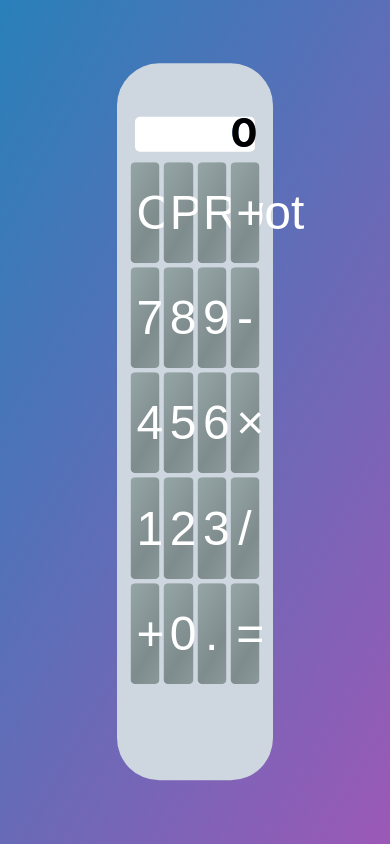
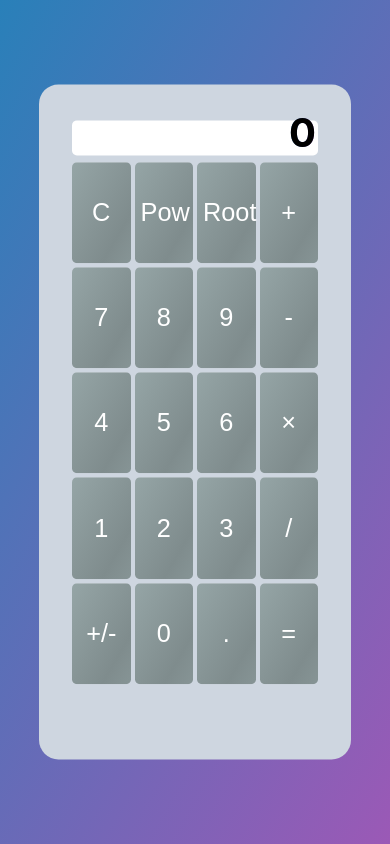
Before and after one commit to Ethan0104/Simple-Calculator-ReactJS, a React (Create React App) app: page / in a window 390 px wide. Built offline with nearby package versions, Linux system fonts and the light colour scheme.

Commit message:
Added phone mode

```diff
--- a/src/Components/Button.js
+++ b/src/Components/Button.js
@@ -1,20 +1,30 @@
 import React, { Component } from "react"
 
-const buttonStyle = {
+const buttonStyleWide = {
 	width: "7.5vw",
 	height: "12vh",
-	fontSize: "300%",
+	fontSize: "2.5vw",
 	border: "none",
 	outlineWidth: "0px",
-	//backgroundImage: "linear-gradient(120deg, #95a5a6, #7f8c8d, #95a5a6)",
-	// backgroundImage: "linear-gradient(120deg, #70a1ff, #1e90ff, #70a1ff)",
-	// backgroundImage: "linear-gradient(120deg, #747d8c, #57606f, #747d8c)",
 	backgroundImage: "linear-gradient(120deg, #95a5a6, #7f8c8d, #95a5a6)",
 	backgroundSize: "200%",
 	color: "white",
 	borderRadius: "5px",
 	transition: "0.5s"
 }
+const buttonStyleMobile = {
+	width: "15vw",
+	height: "12vh",
+	fontSize: "3vh",
+	border: "none",
+	outlineWidth: "0px",
+	backgroundImage: "linear-gradient(120deg, #95a5a6, #7f8c8d, #95a5a6)",
+	backgroundSize: "200%",
+	color: "white",
+	borderRadius: "5px",
+	transition: "0.5s"
+}
+
 const hoveredButtonStyle = {
 	backgroundPosition: "right"
 }
@@ -37,10 +47,21 @@ class Button extends Component {
 		) {
 			functional = true
 		}
-		this.state = {
-			functional: functional,
-			hover: false
+
+		if (window.innerWidth >= window.innerHeight) {
+			this.state = {
+				functional: functional,
+				hover: false,
+				buttonStyle: buttonStyleWide
+			}
+		} else {
+			this.state = {
+				functional: functional,
+				hover: false,
+				buttonStyle: buttonStyleMobile
+			}
 		}
+
 		this.hoverHandler = this.hoverHandler.bind(this)
 		this.blurHandler = this.blurHandler.bind(this)
 	}
@@ -57,7 +78,7 @@ class Button extends Component {
 	}
 
 	render() {
-		let currentStyle = buttonStyle
+		let currentStyle = this.state.buttonStyle
 		if (this.state.hover) {
 			currentStyle = { ...currentStyle, ...hoveredButtonStyle }
 		}
--- a/src/Components/Calculator.js
+++ b/src/Components/Calculator.js
@@ -2,7 +2,7 @@ import React, { Component } from "react"
 import Button from "./Button"
 import Output from "./Output"
 
-const calcContainerStyle = {
+const calcContainerStyleWide = {
 	width: "40vw",
 	height: "85vh",
 	position: "absolute",
@@ -12,7 +12,7 @@ const calcContainerStyle = {
 	background: "#ced6e0",
 	borderRadius: "5vh"
 }
-const calcStyle = {
+const calcStyleWide = {
 	width: "30vw",
 	height: "60vh",
 	position: "absolute",
@@ -20,14 +20,7 @@ const calcStyle = {
 	left: "50%",
 	transform: "translate(-50%, -50%)"
 }
-const captionStyle = {
-	whiteSpace: "nowrap",
-	overflow: "hidden",
-	position: "absolute",
-	right: "0px",
-	transform: "translate(-5px, -75%)"
-}
-const captionContainerStyle = {
+const captionContainerStyleWide = {
 	width: "31vw",
 	height: "35px",
 	backgroundColor: "white",
@@ -36,15 +29,67 @@ const captionContainerStyle = {
 	borderRadius: "5px"
 }
 
+const calcContainerStyleMobile = {
+	width: "80vw",
+	height: "80vh",
+	position: "absolute",
+	top: "50%",
+	left: "50%",
+	transform: "translate(-50%, -50%)",
+	background: "#ced6e0",
+	borderRadius: "5vw"
+}
+const calcStyleMobile = {
+	width: "60vw",
+	height: "60vh",
+	position: "absolute",
+	top: "50%",
+	left: "50%",
+	transform: "translate(-50%, -50%)"
+}
+const captionContainerStyleMobile = {
+	width: "63vw",
+	height: "35px",
+	backgroundColor: "white",
+	margin: "12.5vh auto",
+	transform: "translate(0%, -200%)",
+	borderRadius: "5px"
+}
+
+const captionStyle = {
+	whiteSpace: "nowrap",
+	overflow: "hidden",
+	position: "absolute",
+	right: "0px",
+	transform: "translate(-5px, -75%)"
+}
+
 class Calculator extends Component {
 	constructor(props) {
 		super(props)
 
-		this.state = {
-			value1: "0", // First value in the operation
-			value2: "", // Second value in the operation
-			operation: null, //null is not doing anything
-			didFinish: false //true after equal sign is pressed
+		if (window.innerWidth >= window.innerHeight) {
+			console.log(12)
+			this.state = {
+				value1: "0", // First value in the operation
+				value2: "", // Second value in the operation
+				operation: null, //null is not doing anything
+				didFinish: false, //true after equal sign is pressed
+				calcContainerStyle: calcContainerStyleWide,
+				calcStyle: calcStyleWide,
+				captionContainerStyle: captionContainerStyleWide
+			}
+		} else {
+			console.log(10)
+			this.state = {
+				value1: "0", // First value in the operation
+				value2: "", // Second value in the operation
+				operation: null, //null is not doing anything
+				didFinish: false, //true after equal sign is pressed
+				calcContainerStyle: calcContainerStyleMobile,
+				calcStyle: calcStyleMobile,
+				captionContainerStyle: captionContainerStyleMobile
+			}
 		}
 	}
 	componentDidMount() {
@@ -157,6 +202,8 @@ class Calculator extends Component {
 					didFinish: true
 				})
 				break
+			default:
+				break
 		}
 		this.setState({
 			operation: null
@@ -164,7 +211,7 @@ class Calculator extends Component {
 	}
 	keyHandler = event => {
 		// console.log(event.key)
-		event.preventDefault()
+		//event.preventDefault()
 		switch (event.key) {
 			case "0":
 			case "1":
@@ -201,6 +248,11 @@ class Calculator extends Component {
 			case "c":
 				this.acHandler()
 				break
+			case "s":
+				this.signSwitchHandler()
+				break
+			default:
+				break
 		}
 	}
 
@@ -209,10 +261,11 @@ class Calculator extends Component {
 		if (this.state.operation != null && this.state.value2 !== "") {
 			currentVal = this.state.value2
 		}
+
 		return (
-			<div style={calcContainerStyle}>
-				<div style={captionContainerStyle}></div>
-				<table style={calcStyle}>
+			<div style={this.state.calcContainerStyle}>
+				<div style={this.state.captionContainerStyle}></div>
+				<table style={this.state.calcStyle}>
 					<caption style={captionStyle}>
 						<Output val={currentVal}></Output>
 					</caption>
```
